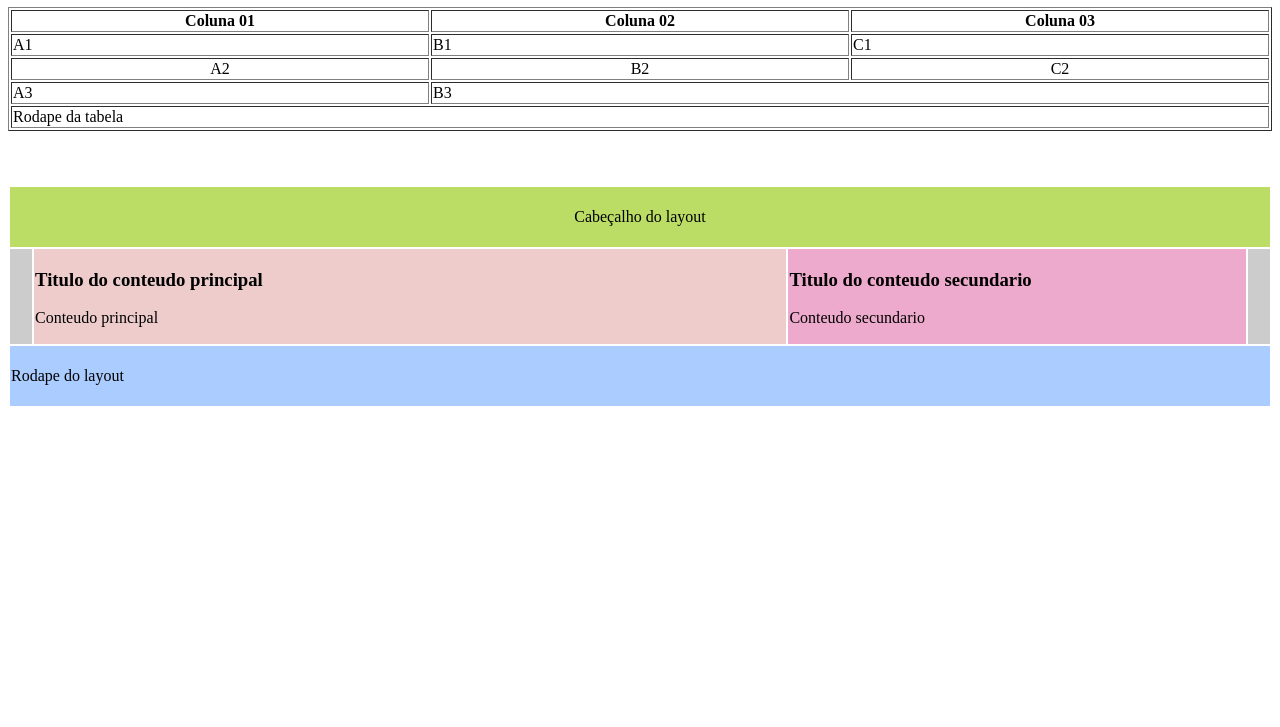
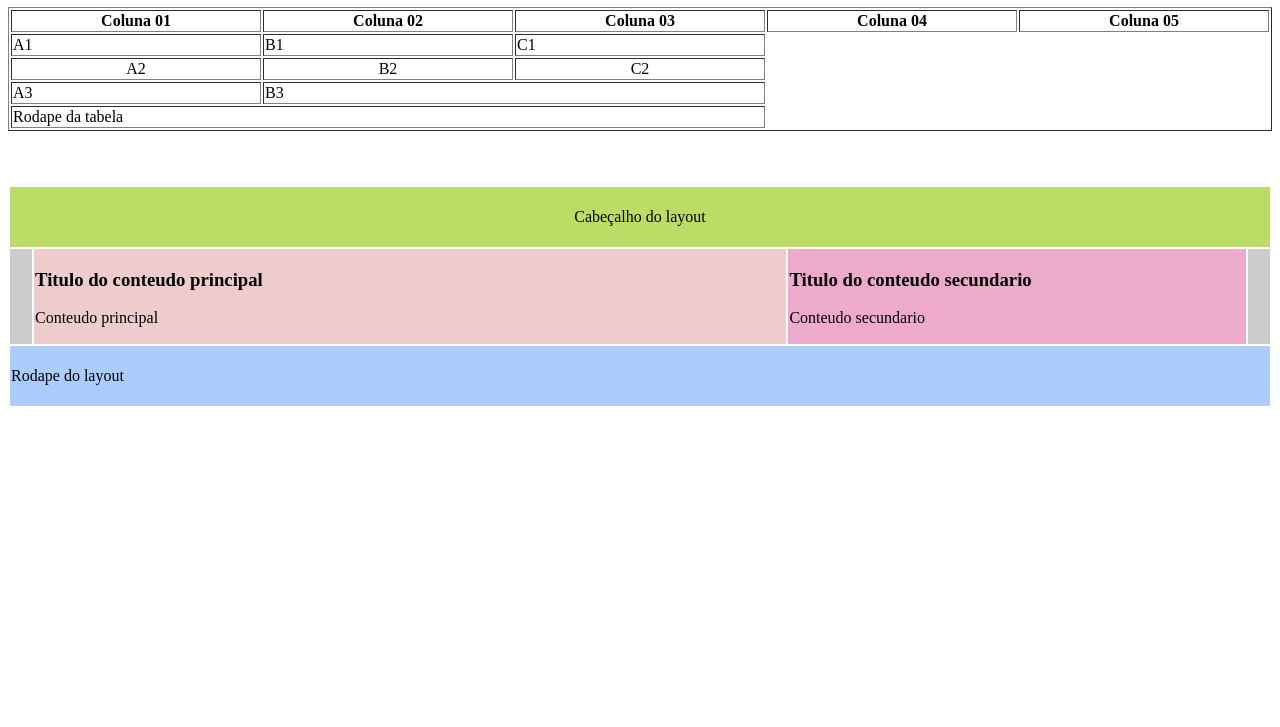
Before and after one commit to duff1985/curso-front-end, a plain HTML site: page html/index.html in a window 1280 px wide. Shown: the part 73-800 px from the top of the page. Drawn offline with Linux system fonts and the light colour scheme.

Commit message:
segundo commit do projeto

```diff
--- a/html/index.html
+++ b/html/index.html
@@ -15,6 +15,8 @@
         <th>Coluna 01</th>
         <th>Coluna 02</th>
         <th>Coluna 03</th>
+        <th>Coluna 04</th>
+        <th>Coluna 05</th>
       </tr>
     </thead>
     <tbody> <!--corpo da tabela-->
```
